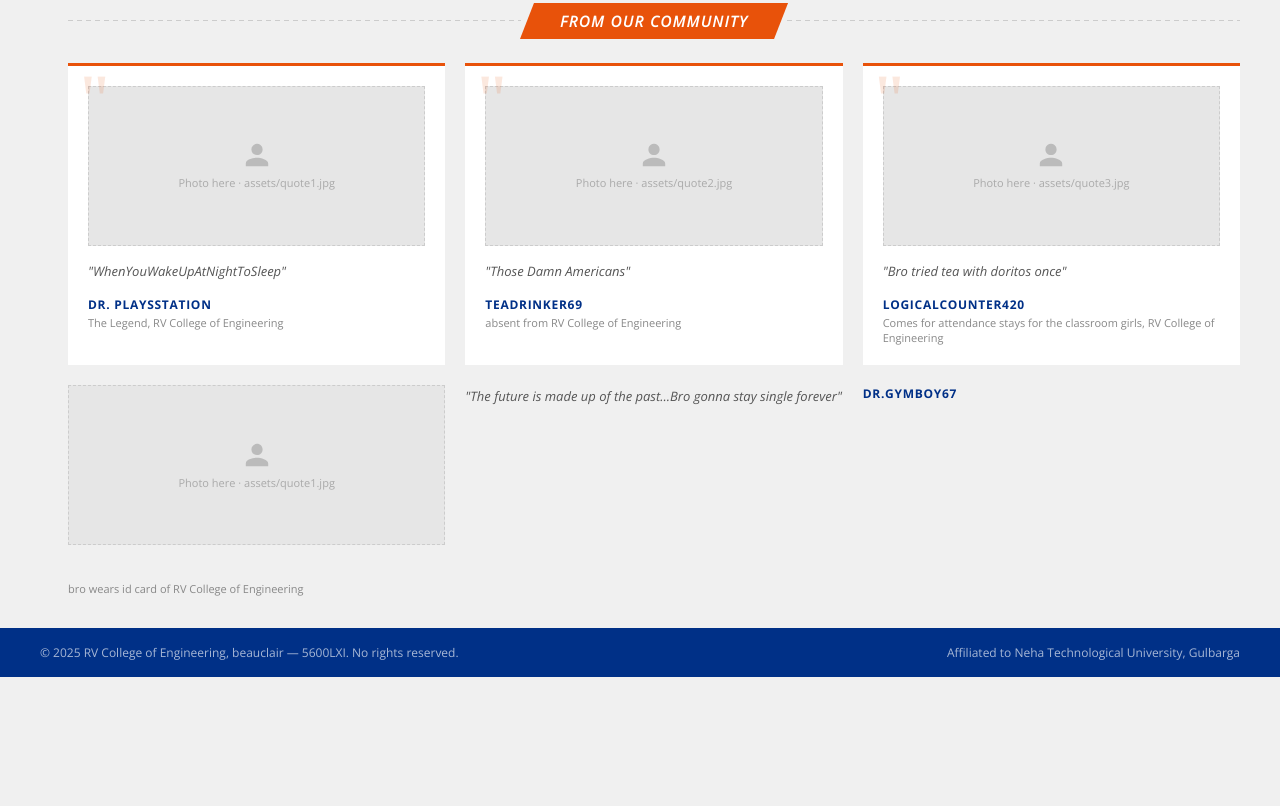
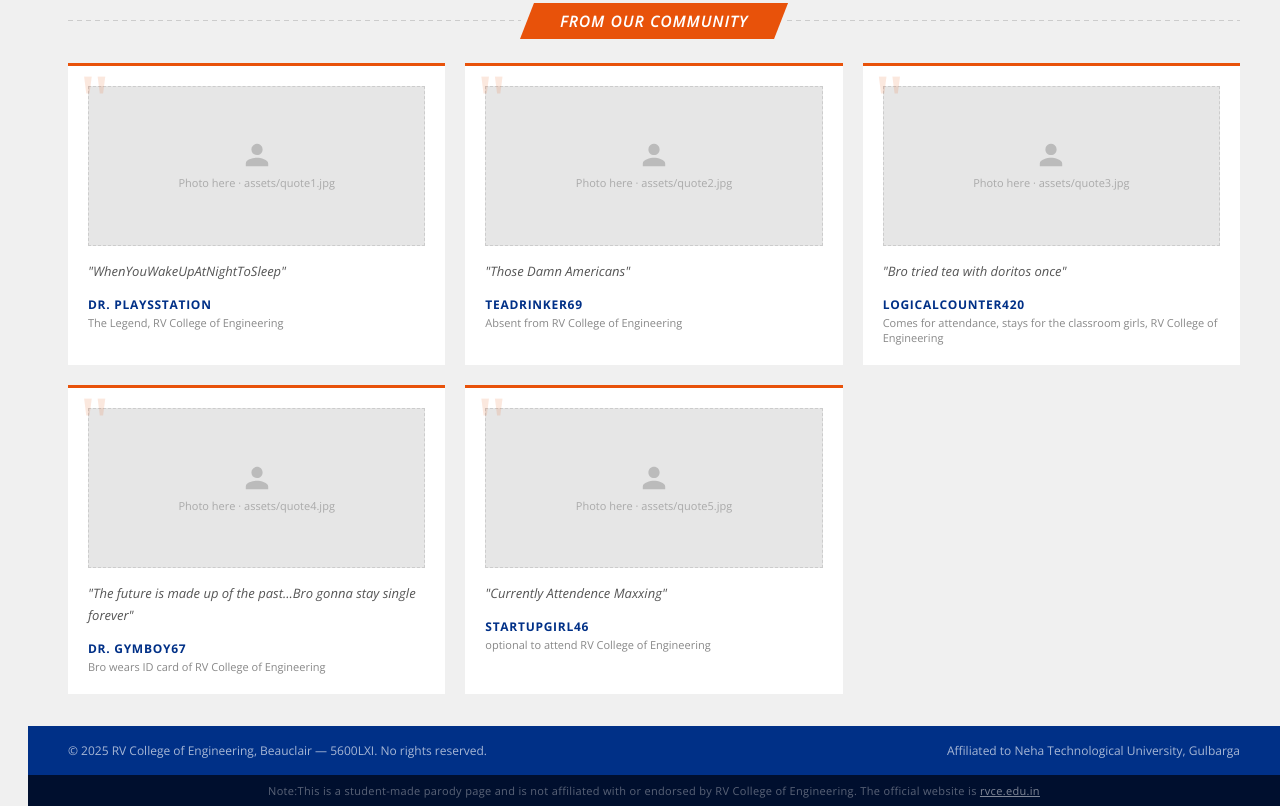
Before and after one commit to projectgaruda/rvce_main, a plain HTML site: page index.html in a window 1280 px wide. Shown: the part 1124-1930 px from the top of the page. Before the commit the page ends 1801 px from the top, so only its background shows below. Drawn offline with nearby package versions, Linux system fonts and the light colour scheme.

Commit message:
update03

```diff
--- a/index.html
+++ b/index.html
@@ -3,7 +3,7 @@
 <head>
   <meta charset="UTF-8"/>
   <meta name="viewport" content="width=device-width, initial-scale=1.0"/>
-  <title>RV College of Engineering</title>
+  <title>RV College of Engineering Parody</title>
   <link rel="preconnect" href="https://fonts.googleapis.com">
   <link href="https://fonts.googleapis.com/css2?family=Open+Sans:ital,wght@0,400;0,600;0,700;1,400&display=swap" rel="stylesheet">
   <style>
@@ -66,7 +66,6 @@
     .photo-placeholder svg { width: 48px; height: 48px; fill: #aaa; }
     .photo-placeholder span { font-size: 13px; text-align: center; line-height: 1.5; }
 
-    /* COMING SOON OVERLAY — text only, no timer */
     .cs-overlay {
       position: absolute; bottom: 0; left: 0; right: 0; z-index: 2;
       background: linear-gradient(to top, rgba(0,0,0,0.75) 0%, transparent 100%);
@@ -120,15 +119,11 @@
     .accred-row.row-3 { grid-template-columns: repeat(3, 1fr); margin-top: 24px; }
     .accred-cell {
       padding: 20px 20px 20px 0; border-top: 3px solid var(--orange);
-      border-right: 1px solid var(--border);
-      margin-top: -1px;
+      border-right: 1px solid var(--border); margin-top: -1px;
     }
     .accred-cell:last-child { border-right: none; }
     .accred-cell + .accred-cell { padding-left: 20px; }
-    .accred-org {
-      font-size: 11px; font-weight: 700; letter-spacing: 0.08em; text-transform: uppercase;
-      color: var(--orange); margin-bottom: 6px;
-    }
+    .accred-org { font-size: 11px; font-weight: 700; letter-spacing: 0.08em; text-transform: uppercase; color: var(--orange); margin-bottom: 6px; }
     .accred-text p { font-size: 13px; color: var(--mid); line-height: 1.55; }
     .accred-text strong { color: var(--text); font-weight: 600; }
     .nirf-links { margin-top: 6px; display: flex; flex-direction: column; gap: 3px; }
@@ -156,17 +151,23 @@
       padding: 16px 40px; display: flex; justify-content: space-between;
       align-items: center; flex-wrap: wrap; gap: 8px;
     }
+    .parody-bar {
+      background: #000f2e; color: rgba(255,255,255,0.35); font-size: 11px;
+      text-align: center; padding: 8px 40px; letter-spacing: 0.03em;
+    }
+    .parody-bar a { color: rgba(255,255,255,0.5); text-decoration: underline; }
 
     /* RESPONSIVE */
     @media (max-width: 900px) {
       .accred-row.row-4 { grid-template-columns: repeat(2, 1fr); }
       .accred-row.row-3 { grid-template-columns: repeat(2, 1fr); }
-      .quotes-grid { grid-template-columns: 1fr; }
+      .quotes-grid { grid-template-columns: repeat(2, 1fr); }
     }
     @media (max-width: 580px) {
       .accred-row.row-4, .accred-row.row-3 { grid-template-columns: 1fr; }
       .accred-cell { border-right: none; padding-left: 0 !important; }
       .accred-section, .quotes-section { padding: 20px 16px; }
+      .quotes-grid { grid-template-columns: 1fr; }
       .hero-image { height: 260px; }
       .cs-overlay { padding: 16px; }
       .left-strip { width: 22px; }
@@ -187,7 +188,7 @@
 
   <div class="main-wrap">
 
-    <!-- HEADER — logo only, no text -->
+    <!-- HEADER -->
     <header class="site-header">
       <div class="logo-area">
         <img src="assets/RVCELogo.png" alt="RVCE"
@@ -204,8 +205,8 @@
         <span>Hero image goes here<br><small>assets/hero.jpg</small></span>
       </div>
       <div class="cs-overlay">
-        <div class="cs-title">Our New Website is Coming Soon</div>
-        <div class="cs-sub">We're rebuilding our digital home. Stay tuned for updates.</div>
+        <div class="cs-title">Gaadi Rok!</div>
+        <div class="cs-sub">class me dhurandar exam me bandar</div>
       </div>
     </div>
 
@@ -295,6 +296,7 @@
         <div class="sh-line"></div>
       </div>
       <div class="quotes-grid">
+
         <div class="quote-card">
           <div class="quote-mark">"</div>
           <div class="quote-photo">
@@ -305,6 +307,7 @@
           <div class="quote-author">Dr. Playsstation</div>
           <div class="quote-role">The Legend, RV College of Engineering</div>
         </div>
+
         <div class="quote-card">
           <div class="quote-mark">"</div>
           <div class="quote-photo">
@@ -313,8 +316,9 @@
           </div>
           <p class="quote-body">"Those Damn Americans"</p>
           <div class="quote-author">TeaDrinker69</div>
-          <div class="quote-role">absent from RV College of Engineering</div>
+          <div class="quote-role">Absent from RV College of Engineering</div>
         </div>
+
         <div class="quote-card">
           <div class="quote-mark">"</div>
           <div class="quote-photo">
@@ -323,24 +327,42 @@
           </div>
           <p class="quote-body">"Bro tried tea with doritos once"</p>
           <div class="quote-author">LogicalCounter420</div>
-          <div class="quote-role">Comes for attendance stays for the classroom girls, RV College of Engineering </div>
+          <div class="quote-role">Comes for attendance, stays for the classroom girls, RV College of Engineering</div>
         </div>
-         <div class="quote-photo">
+
+        <div class="quote-card">
+          <div class="quote-mark">"</div>
+          <div class="quote-photo">
             <svg viewBox="0 0 24 24"><path d="M12 12c2.7 0 4.8-2.1 4.8-4.8S14.7 2.4 12 2.4 7.2 4.5 7.2 7.2 9.3 12 12 12zm0 2.4c-3.2 0-9.6 1.6-9.6 4.8v2.4h19.2v-2.4c0-3.2-6.4-4.8-9.6-4.8z"/></svg>
-            Photo here · assets/quote1.jpg
+            Photo here · assets/quote4.jpg
           </div>
           <p class="quote-body">"The future is made up of the past...Bro gonna stay single forever"</p>
-          <div class="quote-author">Dr.GymBoy67</div>
-          <div class="quote-role">bro wears id card of RV College of Engineering</div>
+          <div class="quote-author">Dr. GymBoy67</div>
+          <div class="quote-role">Bro wears ID card of RV College of Engineering</div>
         </div>
+
+        <div class="quote-card">
+          <div class="quote-mark">"</div>
+          <div class="quote-photo">
+            <svg viewBox="0 0 24 24"><path d="M12 12c2.7 0 4.8-2.1 4.8-4.8S14.7 2.4 12 2.4 7.2 4.5 7.2 7.2 9.3 12 12 12zm0 2.4c-3.2 0-9.6 1.6-9.6 4.8v2.4h19.2v-2.4c0-3.2-6.4-4.8-9.6-4.8z"/></svg>
+            Photo here · assets/quote5.jpg
+          </div>
+          <p class="quote-body">"Currently Attendence Maxxing"</p>
+          <div class="quote-author">StartupGirl46</div>
+          <div class="quote-role">optional to attend RV College of Engineering</div>
+        </div>
+
       </div>
     </div>
 
     <!-- FOOTER -->
     <footer class="site-footer">
-      <div>© 2025 RV College of Engineering, beauclair — 5600LXI. No rights reserved.</div>
+      <div>© 2025 RV College of Engineering, Beauclair — 5600LXI. No rights reserved.</div>
       <div>Affiliated to Neha Technological University, Gulbarga</div>
     </footer>
+    <div class="parody-bar">
+      Note:This is a student-made parody page and is not affiliated with or endorsed by RV College of Engineering. The official website is <a href="https://rvce.edu.in">rvce.edu.in</a>
+    </div>
 
   </div>
 
```
